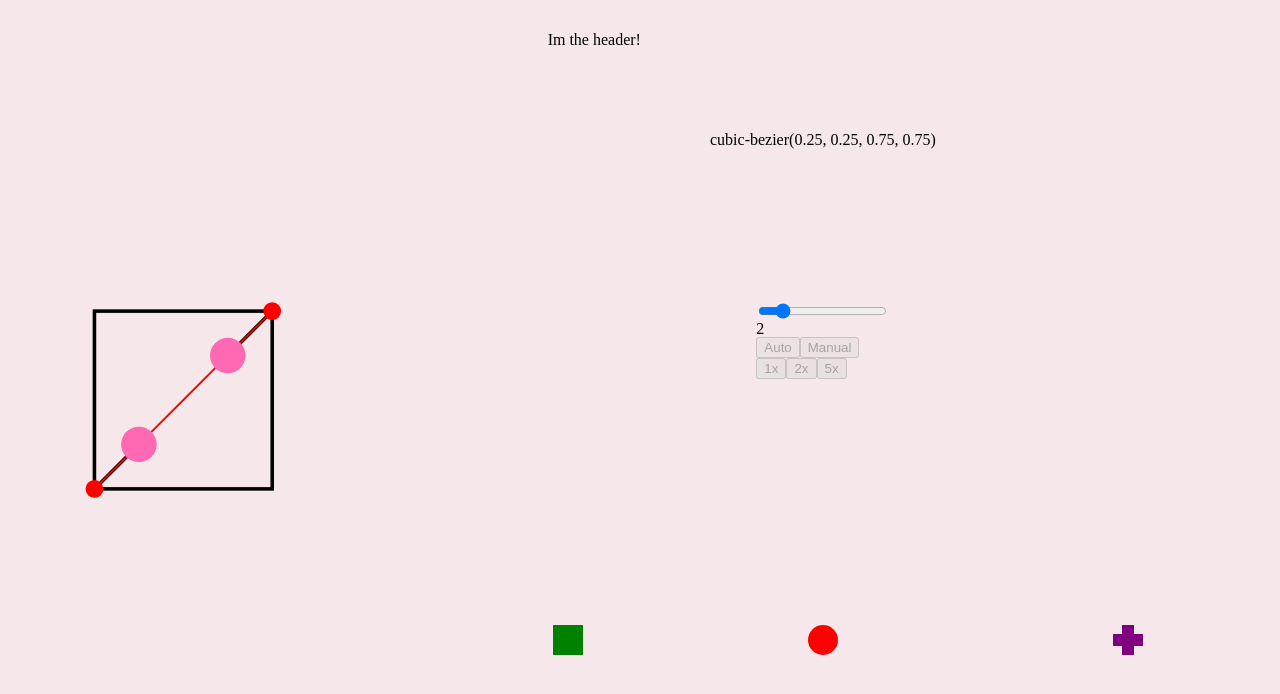
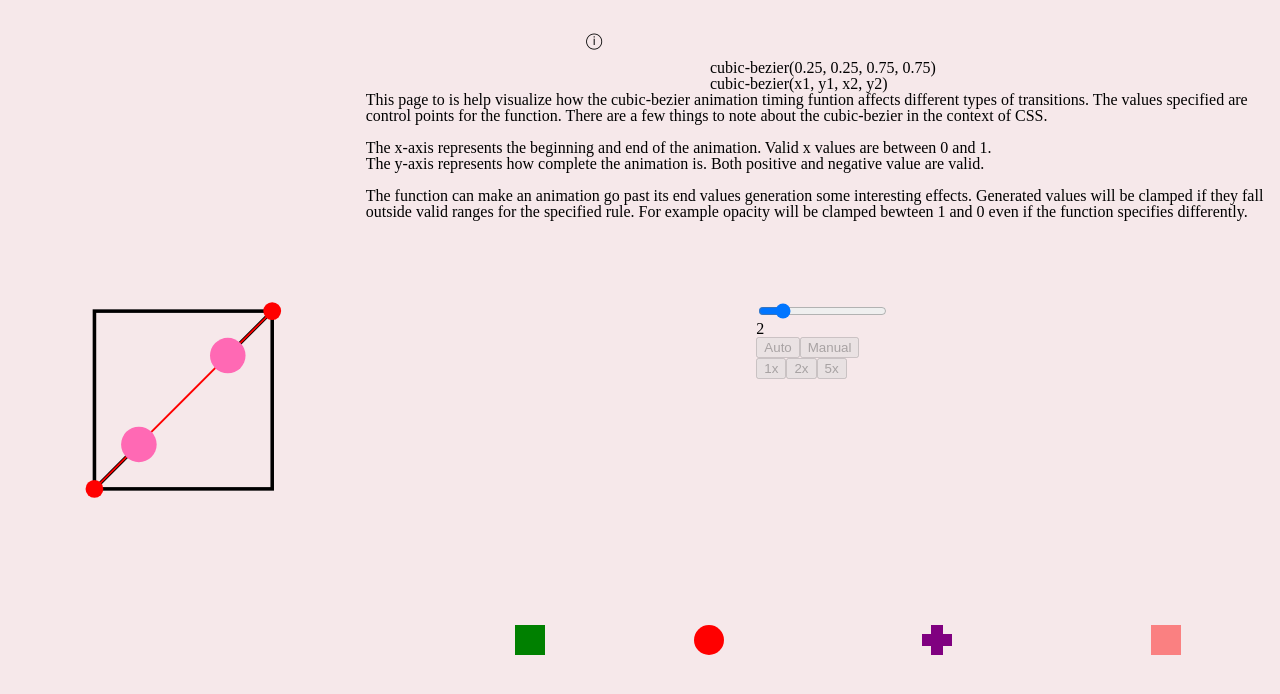
Before and after one commit to DangerN/bezier-curver, a React (Create React App) app: page / in a window 1280 px wide. Shown: the top 694 px of the page. Built offline with nearby package versions, Linux system fonts and the light colour scheme.

Commit message:
added instructions, infocon, styling

```diff
--- a/src/components/Header.jsx
+++ b/src/components/Header.jsx
@@ -3,7 +3,7 @@ import React from 'react'
 const Header = () => {
   return (
     <header>
-      Im the header!
+      ⓘ
     </header>
   )
 }
--- a/src/components/Instructions.jsx
+++ b/src/components/Instructions.jsx
@@ -4,14 +4,31 @@ const Instructions = (props) => {
   const {handleOne, handleTwo, multiplier} = props
   const controlCoordinates = () => {
     return (
-      <section>
+      <section style={{alignSelf: 'center'}}>
         cubic-bezier({handleOne.x},  {handleOne.y*multiplier},  {handleTwo.x},  {handleTwo.y*multiplier}) <br/>
+        <p>cubic-bezier(x1, y1, x2, y2)</p>
       </section>
+    )
+  }
+  const instructions = () => {
+    return (
+      <p>
+        This page to is help visualize how the cubic-bezier animation timing funtion affects different types of transitions. The values specified are control points for the function. There are a few things to note about the cubic-bezier in the context of CSS.
+        <br/>
+        <br/>
+        The x-axis represents the beginning and end of the animation. Valid x values are between 0 and 1.
+        <br/>
+        The y-axis represents how complete the animation is. Both positive and negative value are valid.
+        <br/>
+        <br/>
+        The function can make an animation go past its end values generation some interesting effects. Generated values will be clamped if they fall outside valid ranges for the specified rule. For example opacity will be clamped bewteen 1 and 0 even if the function specifies differently.
+      </p>
     )
   }
   return (
     <div className='instructions'>
       {controlCoordinates()}
+      {instructions()}
     </div>
   )
 }
--- a/src/components/Output.jsx
+++ b/src/components/Output.jsx
@@ -26,6 +26,9 @@ const Output = props => {
         <line fill='green' stroke='purple' strokeWidth='4' x1='0' y1='5' x2='10' y2='5' />
         <line fill='green' stroke='purple' strokeWidth='4' x1='5' y1='0' x2='5' y2='10' />
       </svg>
+      <div
+        id='ghostBox'
+        style={animation}/>
     </div>
   )
 }
--- a/src/css/index.css
+++ b/src/css/index.css
@@ -111,7 +111,9 @@ header {
   grid-area: header; }
 
 .instructions {
-  grid-area: instructions; }
+  grid-area: instructions;
+  display: flex;
+  flex-flow: column; }
 
 .graph {
   grid-area: graph;
@@ -139,6 +141,12 @@ header {
   animation-direction: alternate;
   position: relative; }
 
+.handle {
+  cursor: move;
+  cursor: grab;
+  cursor: -moz-grab;
+  cursor: -webkit-grab; }
+
 #circle {
   animation-name: circleResize;
   animation-iteration-count: infinite;
@@ -150,6 +158,20 @@ header {
   animation-name: crossSpin;
   animation-iteration-count: infinite;
   animation-direction: alternate; }
+
+#ghostBox {
+  height: 30px;
+  width: 30px;
+  background: red;
+  animation-name: ghostBox;
+  animation-iteration-count: infinite;
+  animation-direction: alternate; }
+
+@keyframes ghostBox {
+  0% {
+    opacity: 0.2; }
+  100% {
+    opacity: 0.7; } }
 
 @keyframes crossSpin {
   0% {
--- a/src/scss/index.scss
+++ b/src/scss/index.scss
@@ -34,6 +34,8 @@ header {
 
 .instructions {
   grid-area: instructions;
+  display: flex;
+  flex-flow: column;
 }
 
 .graph {
@@ -66,6 +68,14 @@ header {
   position: relative;
 }
 
+.handle {
+  cursor: move;
+  cursor: grab;
+  cursor: -moz-grab;
+  cursor: -webkit-grab;
+}
+
+
 #circle {
   animation-name: circleResize;
   animation-iteration-count: infinite;
@@ -78,6 +88,24 @@ header {
   animation-name: crossSpin;
   animation-iteration-count: infinite;
   animation-direction: alternate;
+}
+
+#ghostBox {
+  height: 30px;
+  width: 30px;
+  background: red;
+  animation-name: ghostBox;
+  animation-iteration-count: infinite;
+  animation-direction: alternate;
+}
+
+@keyframes ghostBox {
+  0% {
+    opacity: 0.2;
+  }
+  100% {
+    opacity: 0.7;
+  }
 }
 
 @keyframes crossSpin {
```
